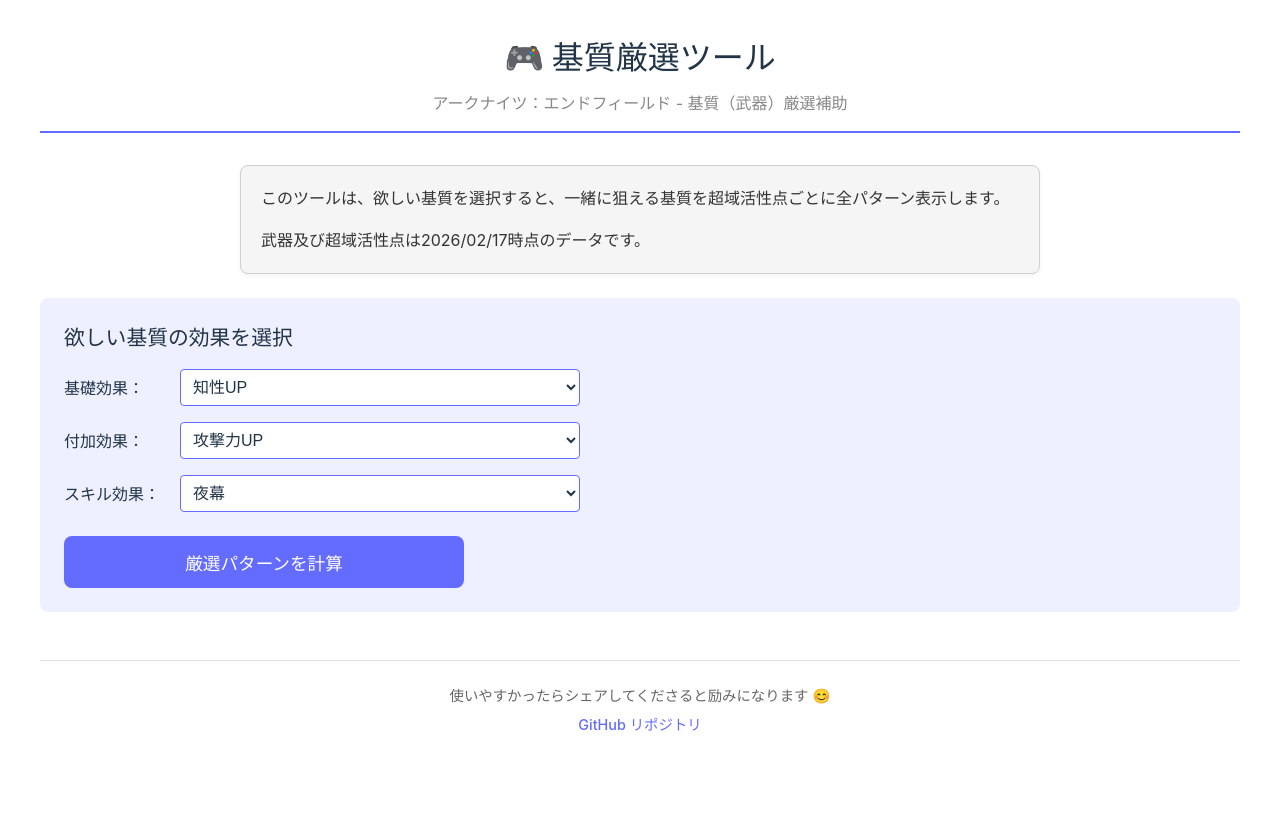
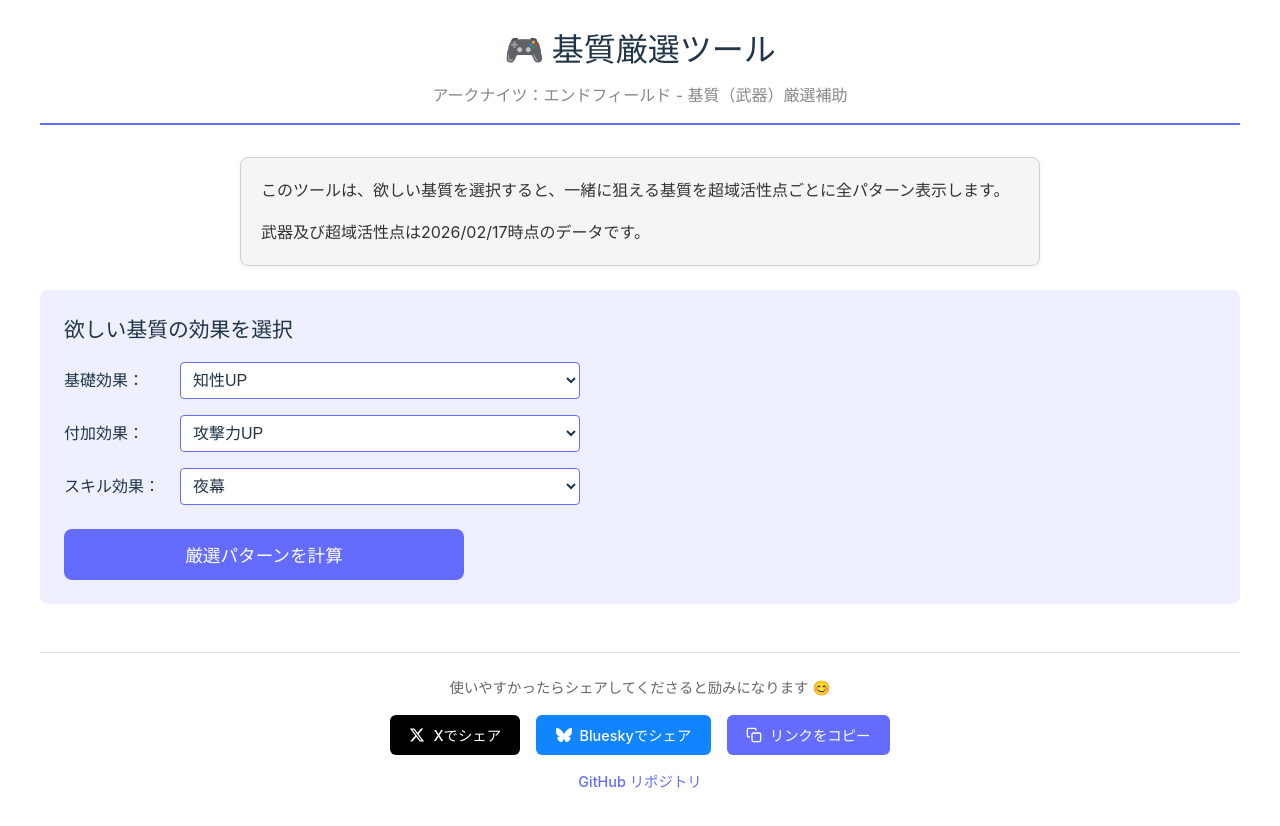
Before and after one commit to kotarou1192/kishitu-gensen, a Vue app: page / in a window 1280 px wide. Shown: the top 826 px of the page. Before the commit the page ends 800 px from the top, so only its background shows below. Built offline with nearby package versions, Linux system fonts and the light colour scheme.

Commit message:
シェアできるように

```diff
--- a/src/App.vue
+++ b/src/App.vue
@@ -1,4 +1,5 @@
 <script setup lang="ts">
+import { ref } from 'vue';
 import InputSection from './components/InputSection.vue';
 import ResultsSection from './components/ResultsSection.vue';
 import DescriptionBox from './components/DescriptionBox.vue';
@@ -15,6 +16,31 @@ const {
   error,
   calculate
 } = useKishitsuCalculation();
+
+const copySuccess = ref(false);
+
+const shareToX = () => {
+  const text = 'アークナイツ：エンドフィールド 基質厳選ツール';
+  const url = window.location.href;
+  window.open(`https://twitter.com/intent/tweet?text=${encodeURIComponent(text)}&url=${encodeURIComponent(url)}`, '_blank');
+};
+
+const shareToBluesky = () => {
+  const text = `アークナイツ：エンドフィールド 基質厳選ツール\n${window.location.href}`;
+  window.open(`https://bsky.app/intent/compose?text=${encodeURIComponent(text)}`, '_blank');
+};
+
+const copyLink = async () => {
+  try {
+    await navigator.clipboard.writeText(window.location.href);
+    copySuccess.value = true;
+    setTimeout(() => {
+      copySuccess.value = false;
+    }, 2000);
+  } catch (err) {
+    console.error('コピーに失敗しました:', err);
+  }
+};
 </script>
 
 <template>
@@ -47,6 +73,34 @@ const {
 
     <footer class="footer">
       <p>使いやすかったらシェアしてくださると励みになります 😊</p>
+
+      <div class="share-buttons">
+        <button @click="shareToX" class="share-button x-button">
+          <svg xmlns="http://www.w3.org/2000/svg" width="16" height="16" viewBox="0 0 24 24" fill="currentColor">
+            <path d="M18.244 2.25h3.308l-7.227 8.26 8.502 11.24H16.17l-5.214-6.817L4.99 21.75H1.68l7.73-8.835L1.254 2.25H8.08l4.713 6.231zm-1.161 17.52h1.833L7.084 4.126H5.117z"/>
+          </svg>
+          Xでシェア
+        </button>
+
+        <button @click="shareToBluesky" class="share-button bluesky-button">
+          <svg xmlns="http://www.w3.org/2000/svg" width="16" height="16" viewBox="0 0 24 24" fill="currentColor">
+            <path d="M12 10.8c-1.087-2.114-4.046-6.053-6.798-7.995C2.566.944 1.561 1.266.902 1.565.139 1.908 0 3.08 0 3.768c0 .69.378 5.65.624 6.479.815 2.736 3.713 3.66 6.383 3.364.136-.02.275-.039.415-.056-.138.022-.276.04-.415.056-3.912.58-7.387 2.005-2.83 7.078 5.013 5.19 6.87-1.113 7.823-4.308.953 3.195 2.05 9.271 7.733 4.308 4.267-4.308 1.172-6.498-2.74-7.078a8.741 8.741 0 0 1-.415-.056c.14.017.279.036.415.056 2.67.297 5.568-.628 6.383-3.364.246-.828.624-5.79.624-6.478 0-.69-.139-1.861-.902-2.206-.659-.298-1.664-.62-4.3 1.24C16.046 4.748 13.087 8.687 12 10.8Z"/>
+          </svg>
+          Blueskyでシェア
+        </button>
+
+        <button @click="copyLink" class="share-button copy-button" :class="{ copied: copySuccess }">
+          <svg v-if="!copySuccess" xmlns="http://www.w3.org/2000/svg" width="16" height="16" viewBox="0 0 24 24" fill="none" stroke="currentColor" stroke-width="2" stroke-linecap="round" stroke-linejoin="round">
+            <rect x="9" y="9" width="13" height="13" rx="2" ry="2"></rect>
+            <path d="M5 15H4a2 2 0 0 1-2-2V4a2 2 0 0 1 2-2h9a2 2 0 0 1 2 2v1"></path>
+          </svg>
+          <svg v-else xmlns="http://www.w3.org/2000/svg" width="16" height="16" viewBox="0 0 24 24" fill="none" stroke="currentColor" stroke-width="2" stroke-linecap="round" stroke-linejoin="round">
+            <polyline points="20 6 9 17 4 12"></polyline>
+          </svg>
+          {{ copySuccess ? 'コピー完了！' : 'リンクをコピー' }}
+        </button>
+      </div>
+
       <p class="repo-link">
         <a href="https://github.com/kotarou1192/kishitu-gensen" target="_blank" rel="noopener noreferrer">
           GitHub リポジトリ
@@ -109,4 +163,67 @@ header {
 .repo-link a:hover {
   text-decoration: underline;
 }
+
+.share-buttons {
+  display: flex;
+  justify-content: center;
+  gap: 1rem;
+  margin: 1rem 0;
+}
+
+.share-button {
+  display: flex;
+  align-items: center;
+  gap: 0.5rem;
+  padding: 0.6rem 1.2rem;
+  border: none;
+  border-radius: 6px;
+  font-size: 0.9rem;
+  font-weight: 500;
+  cursor: pointer;
+  transition: all 0.2s ease;
+  color: white;
+}
+
+.share-button svg {
+  flex-shrink: 0;
+}
+
+.x-button {
+  background-color: #000000;
+}
+
+.x-button:hover {
+  background-color: #333333;
+  transform: translateY(-2px);
+  box-shadow: 0 4px 8px rgba(0, 0, 0, 0.2);
+}
+
+.bluesky-button {
+  background-color: #1185fe;
+}
+
+.bluesky-button:hover {
+  background-color: #0d6ecd;
+  transform: translateY(-2px);
+  box-shadow: 0 4px 8px rgba(17, 133, 254, 0.3);
+}
+
+.copy-button {
+  background-color: #646cff;
+}
+
+.copy-button:hover {
+  background-color: #535bf2;
+  transform: translateY(-2px);
+  box-shadow: 0 4px 8px rgba(100, 108, 255, 0.3);
+}
+
+.copy-button.copied {
+  background-color: #10b981;
+}
+
+.copy-button.copied:hover {
+  background-color: #059669;
+}
 </style>
```
